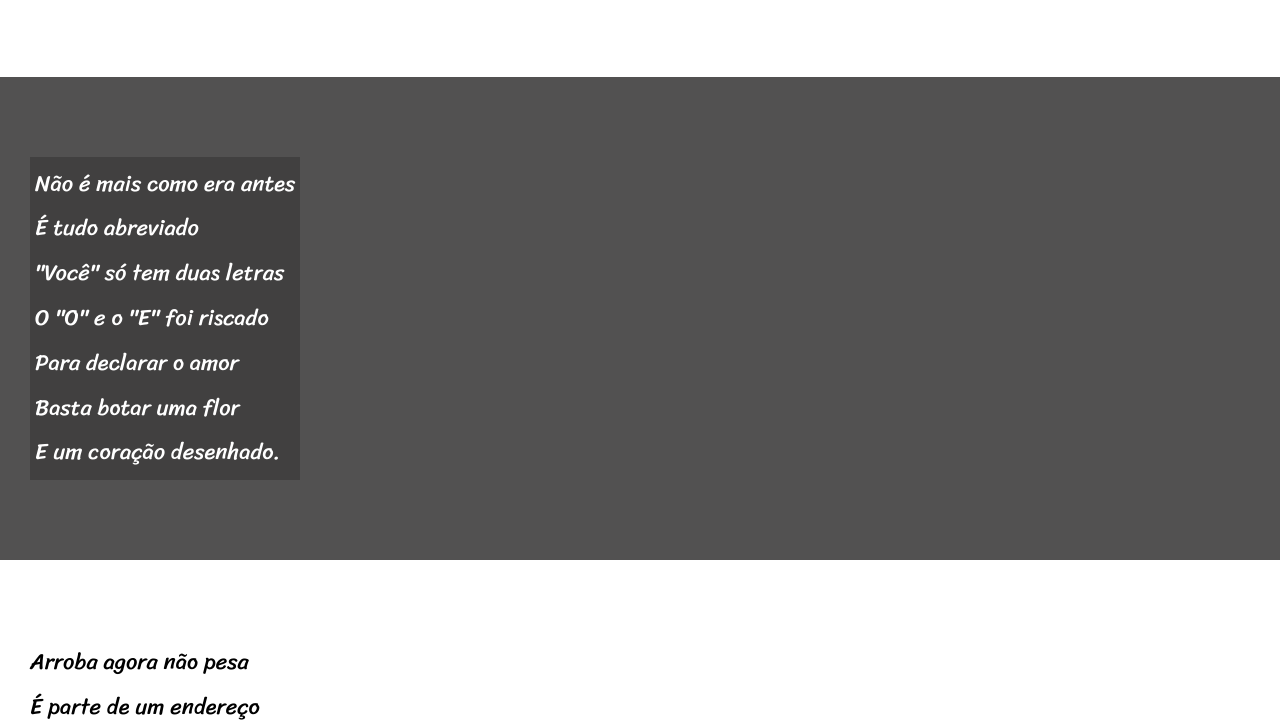
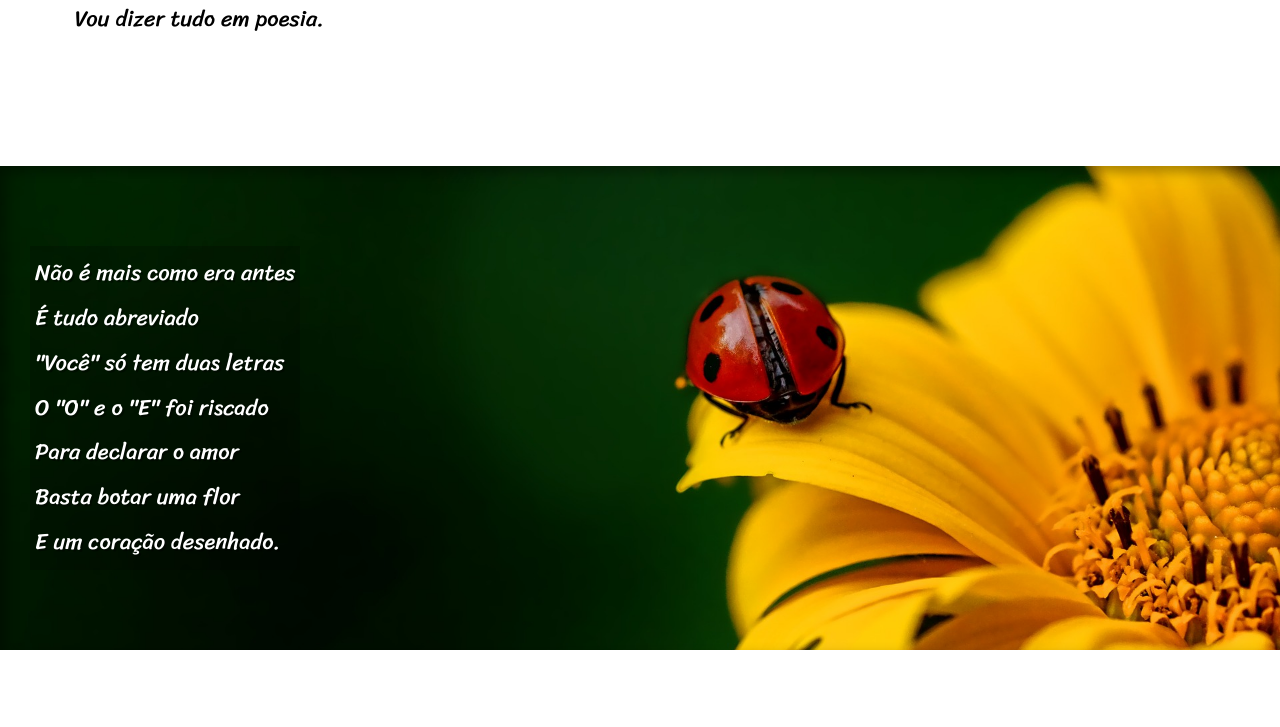
Before and after one commit to RicardoPradoRibeiro/html-css, a plain HTML site: page Modulo3/Projeto-cordel-moderno/index.html in a window 1280 px wide. Shown: the part 586-1313 px from the top of the page. Drawn offline with Linux system fonts and the light colour scheme.

Commit message:
Projeto cordel concluído!

```diff
--- a/Modulo3/Projeto-cordel-moderno/estilo/style.css
+++ b/Modulo3/Projeto-cordel-moderno/estilo/style.css
@@ -45,6 +45,9 @@ section{
     padding-left: 30px;
     font-size: 1.4em;
 }
+section p {
+    padding: 2em;
+}
 a{
     color: white;
     text-decoration: none;
@@ -64,13 +67,27 @@ a:hover{
 .imagem{
     background-color: rgb(82, 81, 81);
     color: white;
+    box-shadow: inset 6px 6px 13px 0px rgba(0, 0, 0, 0.349);
+    background-size: cover;
+    background-attachment: fixed;/*Efeito paralax*/
 
+
+
+}
+#img01{
+    background-image: url('../imagens/background001.jpg');
+    background-position: right center;
+
+}
+#img02{
+    background-image: url('../imagens/background002.jpg');
 
 }
 .imagem p {
     display: inline-block;
     background-color: rgba(0, 0, 0, 0.212);
     padding: 5px;
+    text-shadow: 2px 2px 0px rgba(0, 0, 0, 0.397);
 
 }
 
--- a/Modulo3/Projeto-cordel-moderno/index.html
+++ b/Modulo3/Projeto-cordel-moderno/index.html
@@ -31,7 +31,7 @@
         </section>
 
 
-        <section class="imagem">
+        <section class="imagem" id="img01">
                 <p>
                     Não é mais como era antes <br>
                     É tudo abreviado <br>
@@ -68,7 +68,7 @@
 
 
 
-         <section class="imagem">
+         <section class="imagem" id="img02">
                 <p>
                     Tenho saudade das cartas <br>
                     Escritas com a própria mão <br>
```
